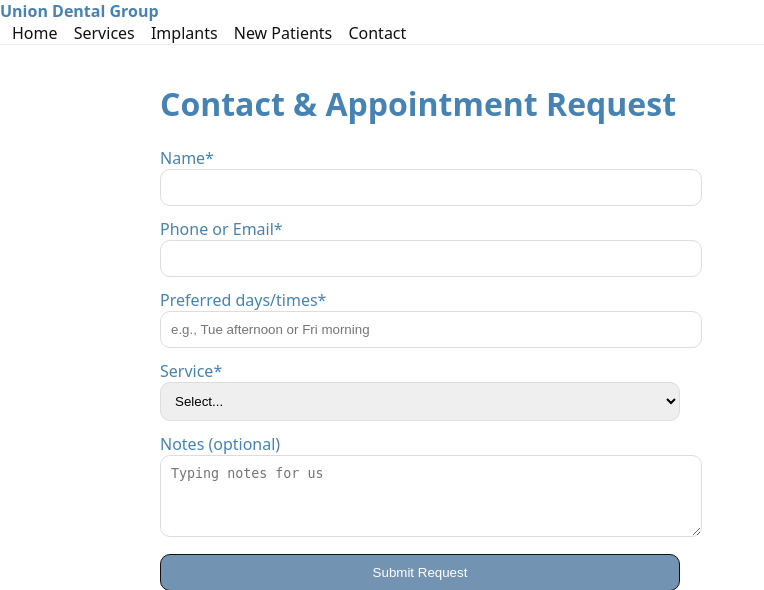
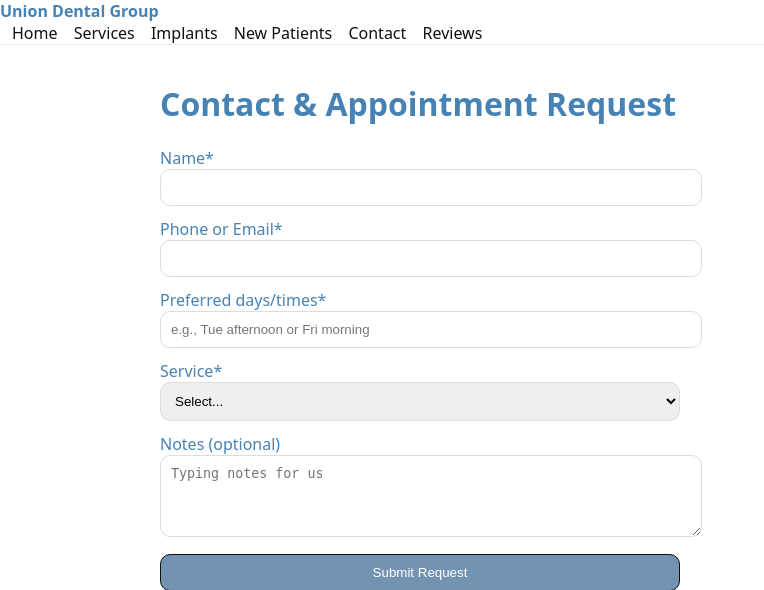
Before and after one commit to gemmatruong/dental_web, a Flask app: page /contact in a window 1280 px wide. Shown: the top 590 px of the page, without its empty margins (0-764 px from the left). Run offline with Flask 3, Linux system fonts and the light colour scheme; parts of the project's set-up code (start-up, migrations or seed data) failed here and were passed over.

Commit message:
feat: update base.html

```diff
--- a/templates/base.html
+++ b/templates/base.html
@@ -17,6 +17,7 @@
             <a href="{{ url_for('implants') }}">Implants</a>
             <a href="{{ url_for('new_patients') }}">New Patients</a>
             <a href="{{ url_for('contact_get') }}">Contact</a>
+            <a href="{{ url_for('reviews_page') }}">Reviews</a>
         </nav>
     </header>
 
```
